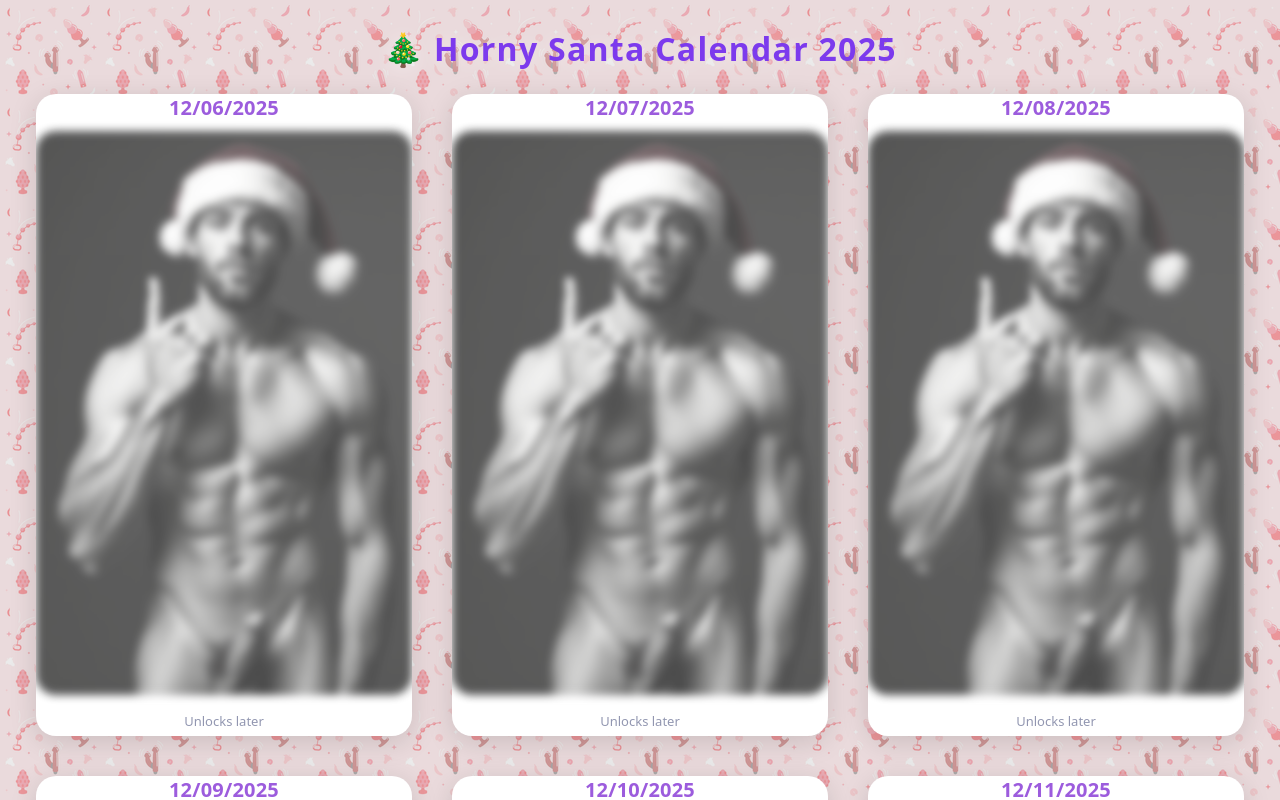
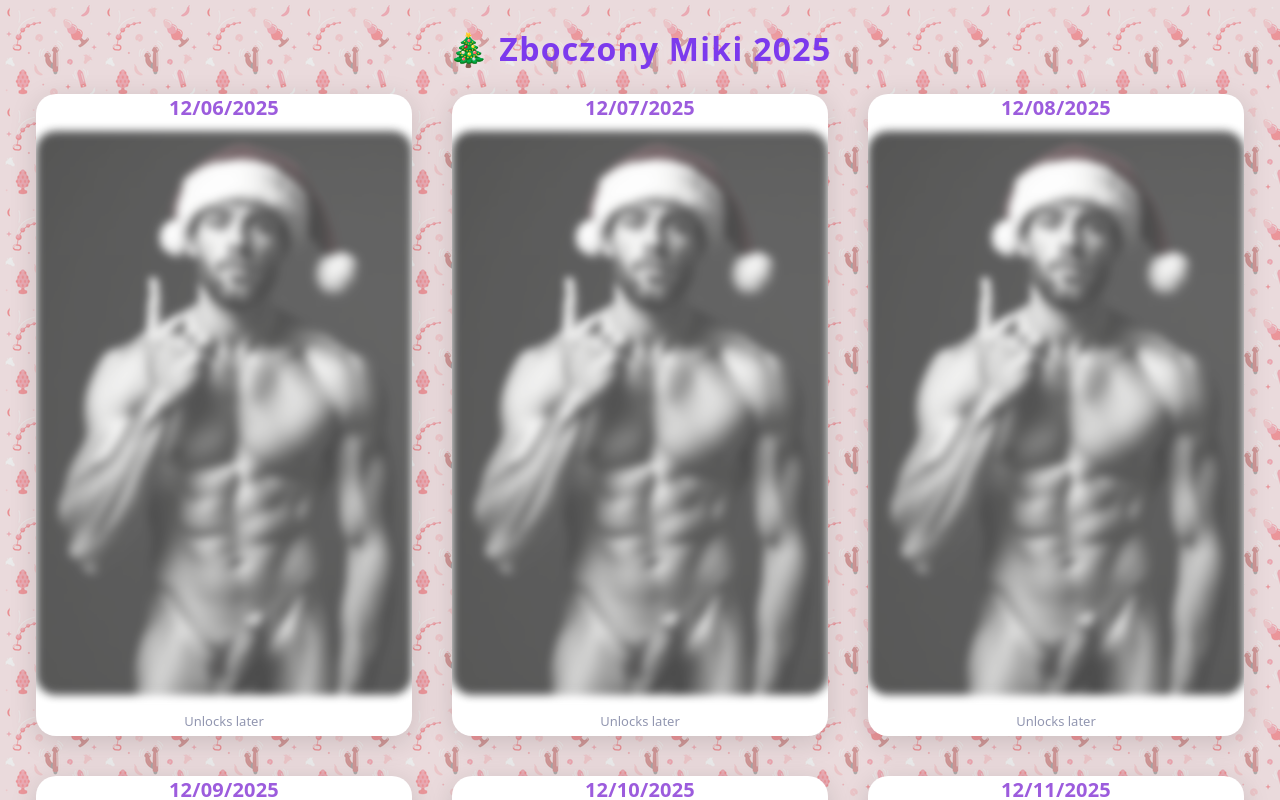
Before and after one commit to 60x134-wq/advent, a React (Vite) app: page / in a window 1280 px wide. Shown: the top 800 px of the page. Built offline with nearby package versions, Linux system fonts and the light colour scheme.

Commit message:
set calendar title

```diff
--- a/src/App.jsx
+++ b/src/App.jsx
@@ -210,7 +210,7 @@ export default function App() {
           textAlign: "center",
           textShadow: "0 2px 20px #fff7"
         }}
-      >🎄 Horny Santa Calendar 2025</h2>
+      >🎄 Zboczony Miki 2025</h2>
       <div className="calendar-root">
         {days.map(dayObj => (
           <CalendarTile key={dayObj.day} dayObj={dayObj} />
```
